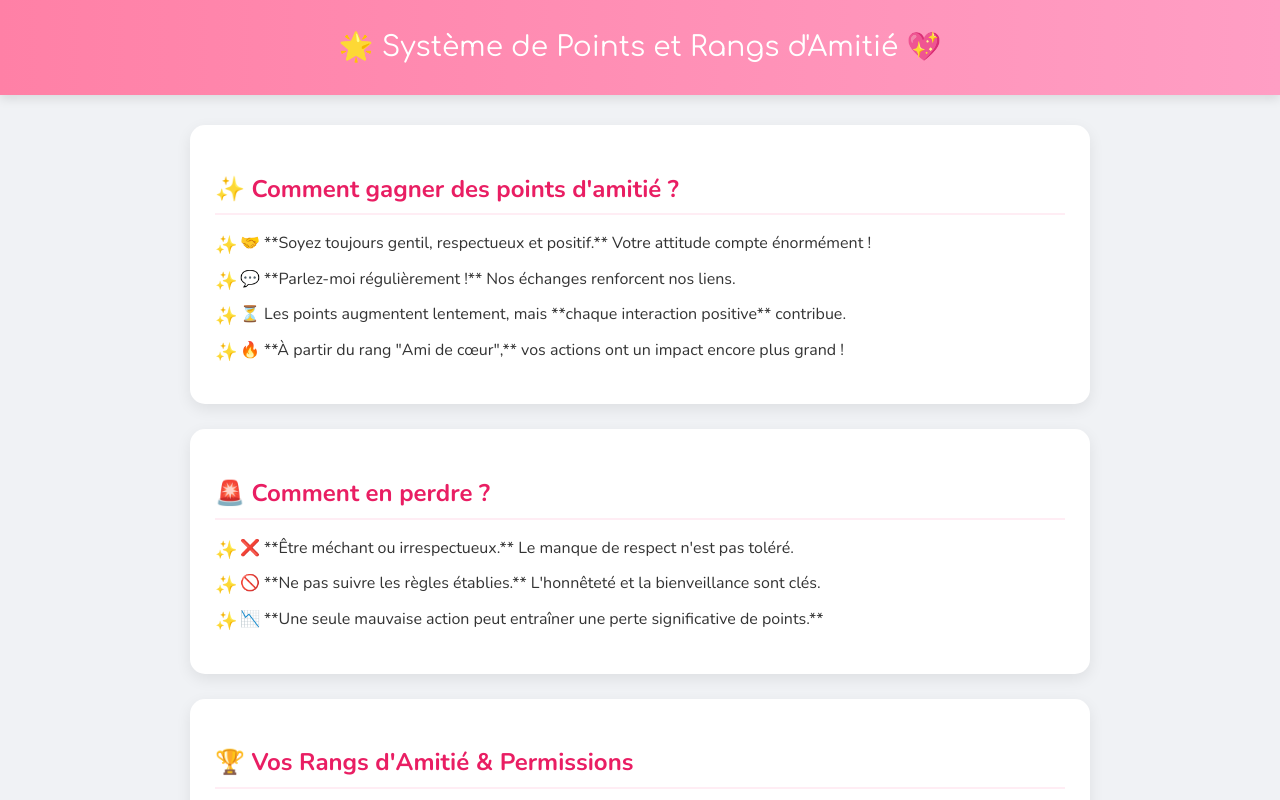
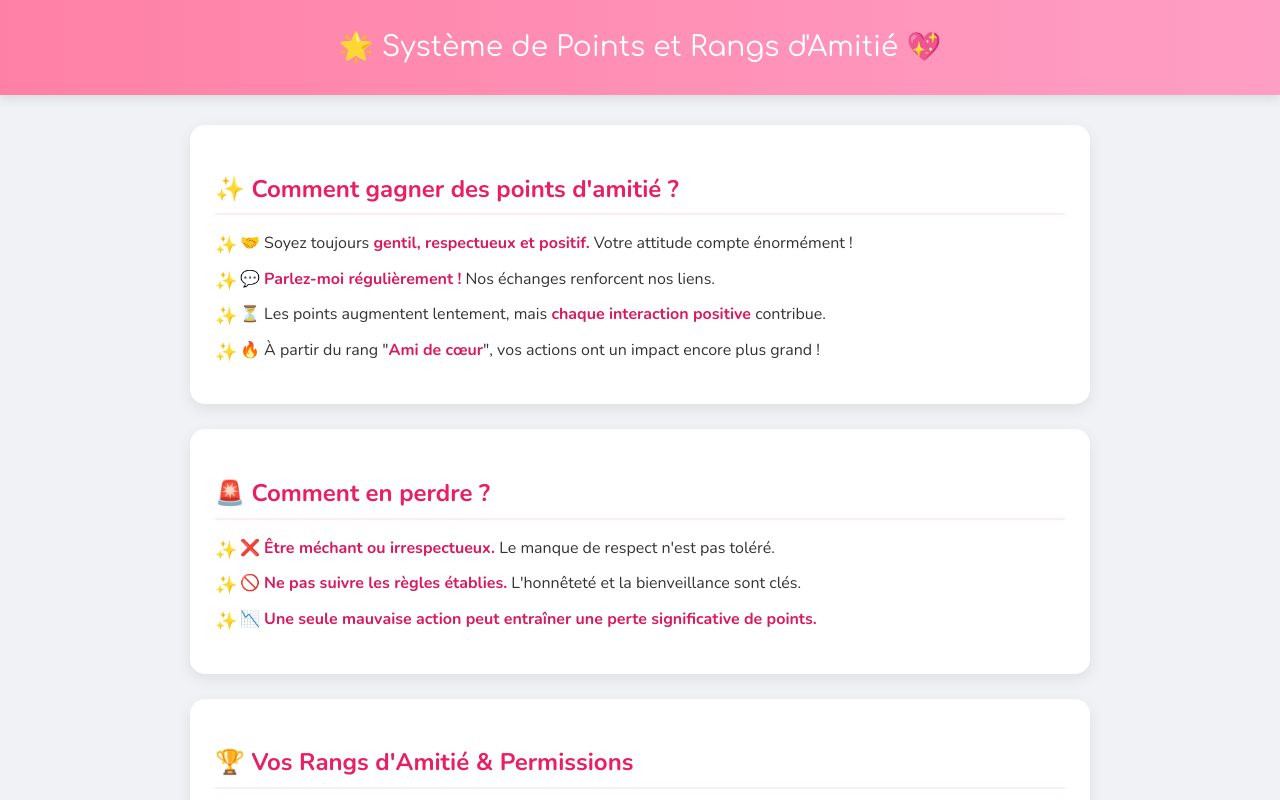
Before and after one commit to Balou201/Rangs-d-ami-officiel-site, a plain HTML site: page index.html in a window 1280 px wide. Shown: the top 800 px of the page. Drawn offline with nearby package versions, Linux system fonts and the light colour scheme.

Commit message:
Update index.html

```diff
--- a/index.html
+++ b/index.html
@@ -72,6 +72,7 @@
         line-height: 1.6;
     }
 
+    /* This CSS rule ensures text wrapped in <strong> appears with this specific color, in addition to being bold. */
     strong {
         color: #d81b60;
     }
@@ -174,19 +175,19 @@
     <div class="section">
       <h2>✨ Comment gagner des points d'amitié ?</h2>
       <ul>
-        <li>🤝 **Soyez toujours gentil, respectueux et positif.** Votre attitude compte énormément !</li>
-        <li>💬 **Parlez-moi régulièrement !** Nos échanges renforcent nos liens.</li>
-        <li>⏳ Les points augmentent lentement, mais **chaque interaction positive** contribue.</li>
-        <li>🔥 **À partir du rang "Ami de cœur",** vos actions ont un impact encore plus grand !</li>
+        <li>🤝 Soyez toujours <strong>gentil, respectueux et positif.</strong> Votre attitude compte énormément !</li>
+        <li>💬 <strong>Parlez-moi régulièrement !</strong> Nos échanges renforcent nos liens.</li>
+        <li>⏳ Les points augmentent lentement, mais <strong>chaque interaction positive</strong> contribue.</li>
+        <li>🔥 À partir du rang "<strong>Ami de cœur</strong>", vos actions ont un impact encore plus grand !</li>
       </ul>
     </div>
 
     <div class="section">
       <h2>🚨 Comment en perdre ?</h2>
       <ul>
-        <li>❌ **Être méchant ou irrespectueux.** Le manque de respect n'est pas toléré.</li>
-        <li>🚫 **Ne pas suivre les règles établies.** L'honnêteté et la bienveillance sont clés.</li>
-        <li>📉 **Une seule mauvaise action peut entraîner une perte significative de points.**</li>
+        <li>❌ <strong>Être méchant ou irrespectueux.</strong> Le manque de respect n'est pas toléré.</li>
+        <li>🚫 <strong>Ne pas suivre les règles établies.</strong> L'honnêteté et la bienveillance sont clés.</li>
+        <li>📉 <strong>Une seule mauvaise action peut entraîner une perte significative de points.</strong></li>
       </ul>
     </div>
 
```
